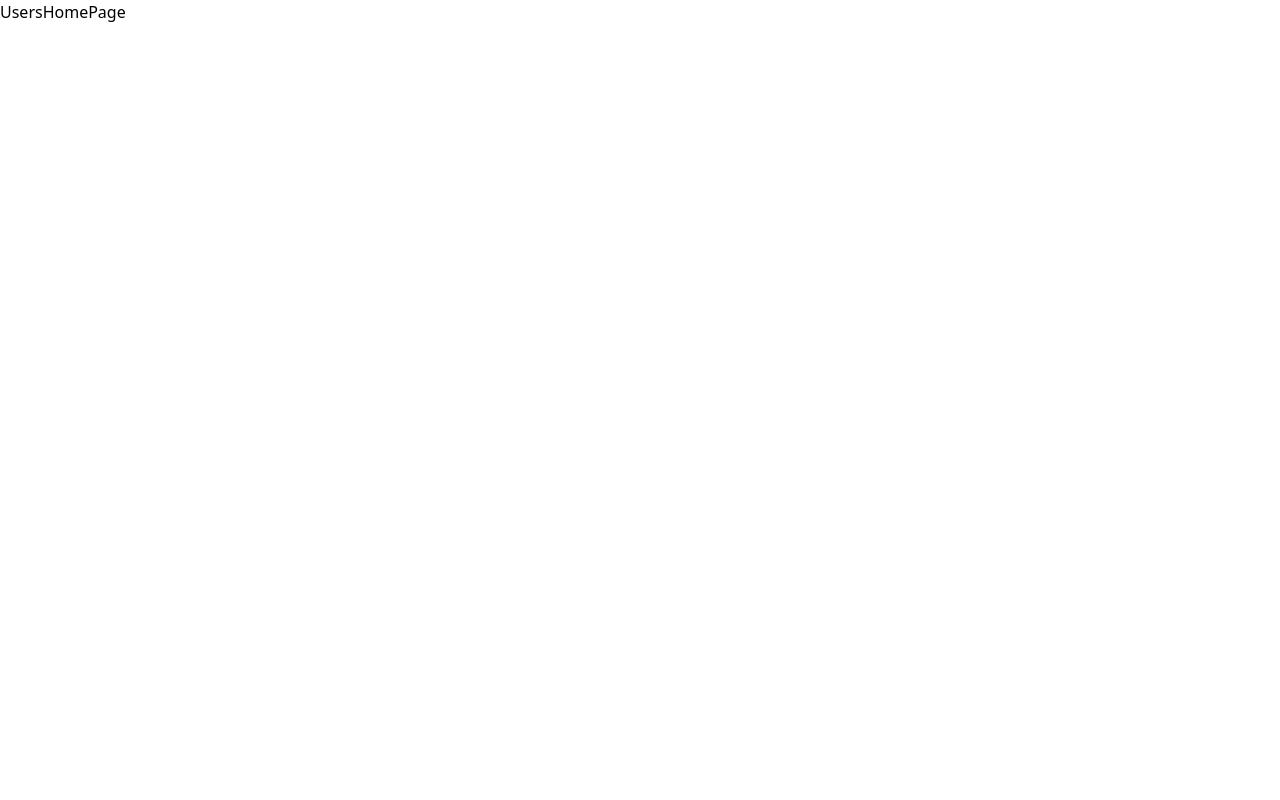
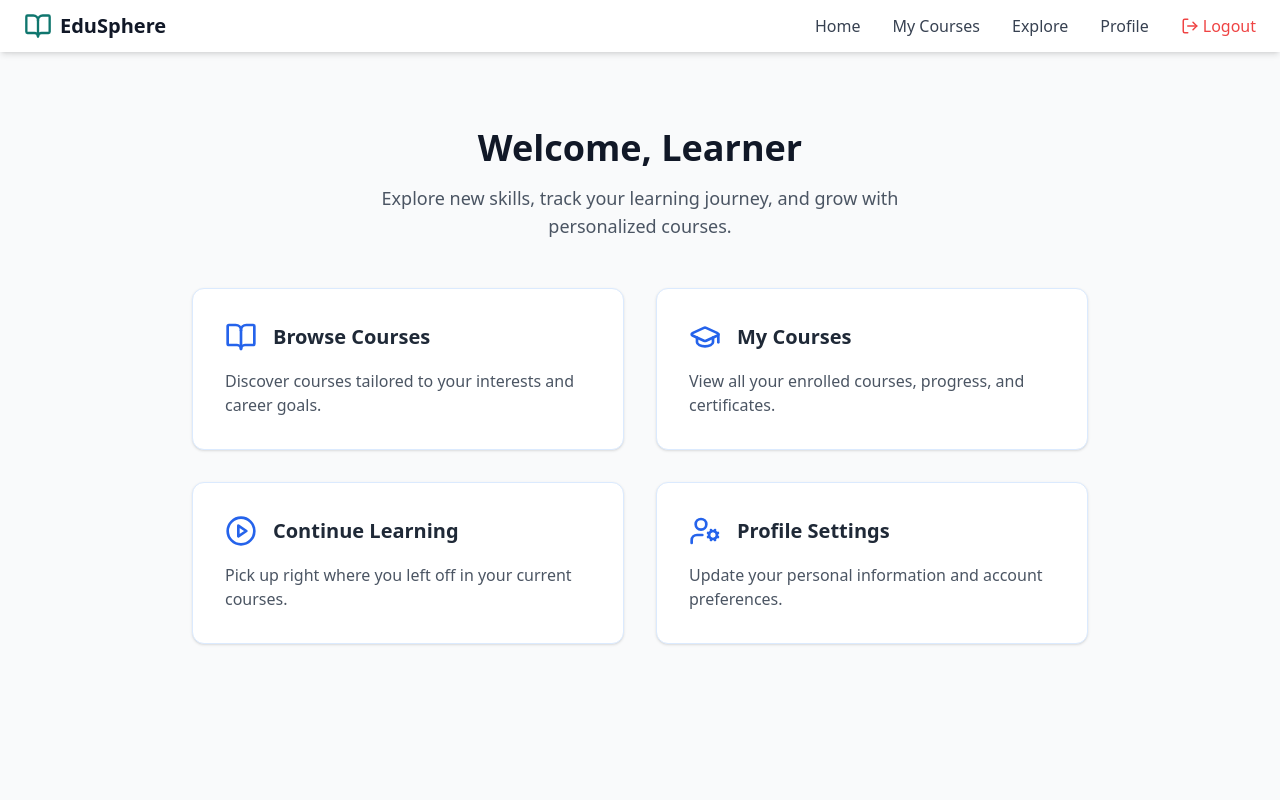
Before and after one commit to Ashish-kumar2020/eduSphere, a React (Vite) app in the folder Frontend/: page /userHomePage in a window 1280 px wide. Shown: the top 800 px of the page. Built offline with nearby package versions, Linux system fonts and the light colour scheme.

Commit message:
created basic user homepage layout

```diff
--- a/Frontend/src/App.jsx
+++ b/Frontend/src/App.jsx
@@ -21,6 +21,7 @@ import AdminCourses from "./components/admin/AdminCourses";
 import AdminProfile from "./components/admin/AdminProfile";
 import AdminCurrentCoursePage from "./components/admin/AdminCurrentCoursePage";
 import AdminEditCoursePage from "./components/admin/AdminEditCoursePage";
+import UserBody from "./components/user/UserBody";
 
 function App() {
   const router = createBrowserRouter([
@@ -69,6 +70,12 @@ function App() {
     {
       path: "/userHomePage",
       element: <UsersHomePage />,
+      children: [
+        {
+          index: true,
+          element: <UserBody/>
+        }
+      ]
     },
     {
       path: "/adminHomepage",
@@ -103,6 +110,7 @@ function App() {
         }
       ],
     },
+
   ]);
   return <RouterProvider router={router} />;
 }
--- a/Frontend/src/components/UserSignin.jsx
+++ b/Frontend/src/components/UserSignin.jsx
@@ -23,6 +23,8 @@ function UserSignIn() {
     },
     onSuccess: (res) => {
       if (res.data.status === 200) {
+        localStorage.setItem("userID",res.data.searchUser.userID);
+        localStorage.setItem("userToken", res.data.token);
         setFormData({
           email: "",
           password: "",
--- a/Frontend/src/components/UsersHomePage.jsx
+++ b/Frontend/src/components/UsersHomePage.jsx
@@ -1,7 +1,14 @@
 import React from "react";
+import UserHeader from "./user/UserHeader";
+import { Outlet } from "react-router-dom";
+import Footer from "./Footer";
 
 const UsersHomePage = () => {
-  return <div>UsersHomePage</div>;
+  return <div>
+    <UserHeader/>
+    <Outlet/>
+    <Footer/>
+  </div>;
 };
 
 export default UsersHomePage;
--- /dev/null
+++ b/Frontend/src/components/user/UserBody.jsx
@@ -0,0 +1,95 @@
+import React from "react";
+import { useNavigate } from "react-router-dom";
+import {
+  BookOpen,
+  GraduationCap,
+  PlayCircle,
+  UserCog
+} from "lucide-react";
+
+const UserBody = () => {
+  const navigate = useNavigate();
+
+  return (
+    <section className="pt-24 pb-16 md:pt-32 md:pb-24 min-h-screen bg-gray-50">
+      <div className="container mx-auto px-4 md:px-6">
+        <div className="text-center mb-12">
+          <h1 className="text-4xl font-bold text-gray-900 mb-4">
+            Welcome, Learner
+          </h1>
+          <p className="text-gray-600 text-lg max-w-xl mx-auto">
+            Explore new skills, track your learning journey, and grow with personalized courses.
+          </p>
+        </div>
+
+        <div className="grid grid-cols-1 md:grid-cols-2 gap-8 max-w-4xl mx-auto">
+          {/* Explore Courses */}
+          <div
+            onClick={() => navigate("/explore")}
+            className="p-8 bg-white rounded-xl shadow hover:shadow-lg transition cursor-pointer border border-blue-100 hover:border-blue-300"
+          >
+            <div className="flex items-center gap-4 mb-4">
+              <BookOpen size={32} className="text-blue-600" />
+              <h2 className="text-xl font-semibold text-gray-800">
+                Browse Courses
+              </h2>
+            </div>
+            <p className="text-gray-600">
+              Discover courses tailored to your interests and career goals.
+            </p>
+          </div>
+
+          {/* My Courses */}
+          <div
+            onClick={() => navigate("/mycourses")}
+            className="p-8 bg-white rounded-xl shadow hover:shadow-lg transition cursor-pointer border border-blue-100 hover:border-blue-300"
+          >
+            <div className="flex items-center gap-4 mb-4">
+              <GraduationCap size={32} className="text-blue-600" />
+              <h2 className="text-xl font-semibold text-gray-800">
+                My Courses
+              </h2>
+            </div>
+            <p className="text-gray-600">
+              View all your enrolled courses, progress, and certificates.
+            </p>
+          </div>
+
+          {/* Continue Learning */}
+          <div
+            onClick={() => navigate("/continue")}
+            className="p-8 bg-white rounded-xl shadow hover:shadow-lg transition cursor-pointer border border-blue-100 hover:border-blue-300"
+          >
+            <div className="flex items-center gap-4 mb-4">
+              <PlayCircle size={32} className="text-blue-600" />
+              <h2 className="text-xl font-semibold text-gray-800">
+                Continue Learning
+              </h2>
+            </div>
+            <p className="text-gray-600">
+              Pick up right where you left off in your current courses.
+            </p>
+          </div>
+
+          {/* Profile Settings */}
+          <div
+            onClick={() => navigate("/profile")}
+            className="p-8 bg-white rounded-xl shadow hover:shadow-lg transition cursor-pointer border border-blue-100 hover:border-blue-300"
+          >
+            <div className="flex items-center gap-4 mb-4">
+              <UserCog size={32} className="text-blue-600" />
+              <h2 className="text-xl font-semibold text-gray-800">
+                Profile Settings
+              </h2>
+            </div>
+            <p className="text-gray-600">
+              Update your personal information and account preferences.
+            </p>
+          </div>
+        </div>
+      </div>
+    </section>
+  );
+};
+
+export default UserBody;
--- /dev/null
+++ b/Frontend/src/components/user/UserHeader.jsx
@@ -0,0 +1,60 @@
+import React from "react";
+import { LogOut } from "lucide-react";
+import { Link, useNavigate } from "react-router-dom";
+import Logo from "../Logo";
+
+const UserHeader = () => {
+  const navigate = useNavigate();
+
+  const handleLogout = () => {
+    localStorage.removeItem("UserToken");
+    localStorage.removeItem("UserID");
+    navigate("/usersignin");
+  };
+
+  return (
+    <header className="fixed top-0 left-0 w-full z-50 bg-white shadow-md py-3">
+      <div className="container mx-auto px-4 md:px-6 flex items-center justify-between">
+        <Link to="/userHomePage">
+          <Logo />
+        </Link>
+
+        <nav className="hidden md:flex space-x-8 items-center">
+          <Link
+            to="/userHomePage"
+            className="text-gray-700 hover:text-blue-700 font-medium transition-colors"
+          >
+            Home
+          </Link>
+          <Link
+            to="/mycourses"
+            className="text-gray-700 hover:text-blue-700 font-medium transition-colors"
+          >
+            My Courses
+          </Link>
+          <Link
+            to="/explore"
+            className="text-gray-700 hover:text-blue-700 font-medium transition-colors"
+          >
+            Explore
+          </Link>
+          <Link
+            to="/profile"
+            className="text-gray-700 hover:text-blue-700 font-medium transition-colors"
+          >
+            Profile
+          </Link>
+          <button
+            onClick={handleLogout}
+            className="flex items-center gap-1 text-red-500 hover:text-red-600 transition-colors font-medium"
+          >
+            <LogOut size={18} />
+            Logout
+          </button>
+        </nav>
+      </div>
+    </header>
+  );
+};
+
+export default UserHeader;
```
